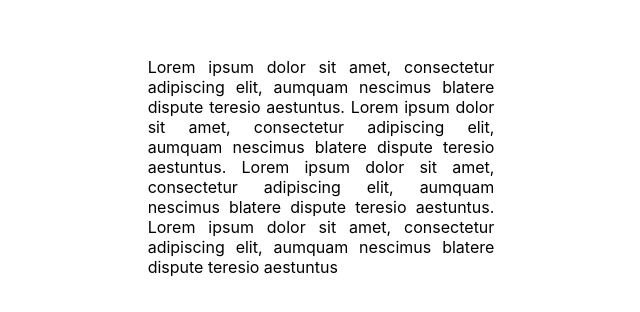
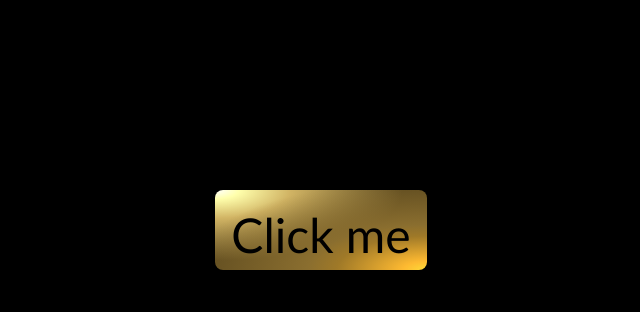
Before and after one commit to impproductions/react-nested-squares, a React (Create React App) app: page / in a window 1280 px wide. Shown: the part 170-482 px from the top of the page, without its empty margins (319-959 px from the left). Built offline with nearby package versions, Linux system fonts and the light colour scheme.

Commit message:
Added some styling and minor refactoring

```diff
--- a/src/App.js
+++ b/src/App.js
@@ -19,9 +19,9 @@ function App() {
 
   return (
     <div className={style.app}>
-      <NestedSquares side={Math.min(windowSize[0], windowSize[1]) / 2} nestAmount={7} id="nested-squares">
+      <NestedSquares side={Math.min(windowSize[0], windowSize[1]) / 2} nestAmount={10} id="nested-squares">
         <div className={style.content}>
-          Lorem ipsum dolor sit amet, consectetur adipiscing elit, aumquam nescimus blatere dispute teresio aestuntus. Lorem ipsum dolor sit amet, consectetur adipiscing elit, aumquam nescimus blatere dispute teresio aestuntus. Lorem ipsum dolor sit amet, consectetur adipiscing elit, aumquam nescimus blatere dispute teresio aestuntus. Lorem ipsum dolor sit amet, consectetur adipiscing elit, aumquam nescimus blatere dispute teresio aestuntus
+          <button className={style.shiny} onClick={() => alert("Congratulations!")}>Click me</button>
         </div>
       </NestedSquares>
     </div>
--- a/src/App.module.css
+++ b/src/App.module.css
@@ -8,11 +8,51 @@
 
 .content {
   display: flex;
+  align-items: center;
+  justify-content: center;
   background-color: white;
   padding: 20pt;
   font-size: 1rem;
-  text-align: justify;
+  width: 100%;
+  background-color: black;
+}
+
+.shiny {
+  position: relative;
+  padding: 1rem;
+  border: 0;
+  border-radius: 0.5rem;
+  font-size: 3rem;
+  height: 5rem;
+  font-family: 'Trebuchet MS', 'Lucida Sans Unicode', 'Lucida Grande', 'Lucida Sans', Arial, sans-serif;
+  background:
+    radial-gradient(ellipse farthest-corner at right bottom, #FEDB37 0%, #FDB931 8%, #9f7928 30%, #8A6E2F 40%, transparent 80%),
+    radial-gradient(ellipse farthest-corner at left top, #FFFFFF 0%, #FFFFAC 8%, #D1B464 25%, #5d4a1f 62.5%, #5d4a1f 100%);
+  display: flex;
+  align-items: stretch;
+  justify-content: flex-start;
   overflow: hidden;
-  white-space: normal;
-  text-overflow: ellipsis;
 }
+
+.shiny::after {
+  content: '';
+  transform: translateX(100%);
+  position: absolute;
+  width: 100%;
+  height: 5rem;
+  margin: -1rem;
+  z-index: 1;
+  animation: slide 2s infinite;
+  opacity: 0.4;
+  background: linear-gradient(-75deg, rgba(255, 255, 255, 0) 20%, rgba(255, 255, 255, 0.8) 50%, rgba(128, 186, 232, 0) 80%, rgba(125, 185, 232, 0) 100%);
+}
+
+@keyframes slide {
+  0% {
+    transform: translateX(-100%);
+  }
+
+  100% {
+    transform: translateX(100%);
+  }
+}
--- a/src/components/NestedSquares.js
+++ b/src/components/NestedSquares.js
@@ -1,6 +1,6 @@
 import { useEffect, useRef, useState } from "react";
 
-import { scale, scaleNested } from "./SquaresUtilities";
+import { scale, scaleNested } from "./squaresHelpers";
 import styles from "./NestedSquares.module.css";
 import Squares from "./Squares";
 
@@ -35,7 +35,7 @@ function NestedSquares({ side, nestAmount = 1, children, ...restProps }) {
     return (
         <div id={containerId} ref={container}>
             {
-                Array(nesting).fill(null).reduce((p, c, i) => {
+                [...Array(nesting)].reduce((p, c, i) => {
                     return (
                         <Squares
                             {...restProps}
@@ -58,7 +58,7 @@ function NestedSquares({ side, nestAmount = 1, children, ...restProps }) {
                             maxHeight: side + "px",
                             transform: "rotateZ(" + innerAngle() + "deg) scale(" + innerScale(side, angle) + ")",
                         }}>
-                        <div id={"content"} style={{ display: "flex" }}>
+                        <div id={"content"} style={{ display: "flex", alignContent: "stretch", justifyContent: "stretch", width: "100%", flex: "1 0 100%" }}>
                             {children}
                         </div>
                     </div>
--- a/src/components/Squares.js
+++ b/src/components/Squares.js
@@ -1,15 +1,13 @@
-import React, { useEffect, useRef, useState } from "react";
+import React, { useEffect, useState } from "react";
 
-import { convertAngle, randomColor, scale } from "./SquaresUtilities";
+import { convertAngle, randomColor, scale } from "./squaresHelpers";
 
 import styles from "./Squares.module.css";
 function Squares({ side, angle, children, ...restProps }) {
-    const [innerBgColor, setInnerBgColor] = useState(randomColor());
-    const [outerBgColor, setOuterBgColor] = useState(randomColor());
+    const [bgColor, setBgColor] = useState(randomColor());
 
     useEffect(() => {
-        setInnerBgColor(randomColor());
-        setOuterBgColor(randomColor());
+        setBgColor(randomColor());
     }, []);
 
     return (
@@ -20,7 +18,6 @@ function Squares({ side, angle, children, ...restProps }) {
             style={{
                 width: side + "px",
                 height: side + "px",
-                backgroundColor: outerBgColor
             }}>
             <div
                 id={"mid-box-" + restProps.id}
@@ -30,7 +27,7 @@ function Squares({ side, angle, children, ...restProps }) {
                     width: side * scale(side, angle) + "px",
                     height: side * scale(side, angle) + "px",
                     transform: "rotateZ(" + (45 + Number(convertAngle(angle))) + "deg)",
-                    backgroundColor: innerBgColor
+                    backgroundColor: bgColor,
                 }}>
                 {children}
             </div>
--- a/src/index.css
+++ b/src/index.css
@@ -10,6 +10,7 @@ body {
     sans-serif;
   -webkit-font-smoothing: antialiased;
   -moz-osx-font-smoothing: grayscale;
+  background-color: black;
 }
 
 code {
```
Also changed, not shown: src/components/squaresHelpers.js (renamed from src/components/SquaresUtilities.js).
